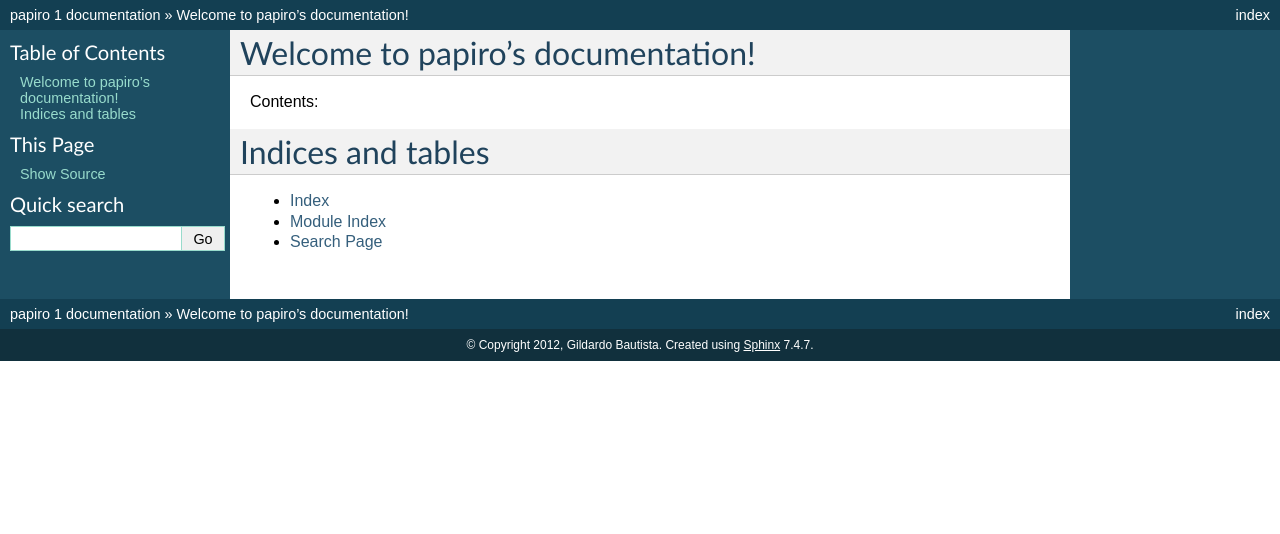
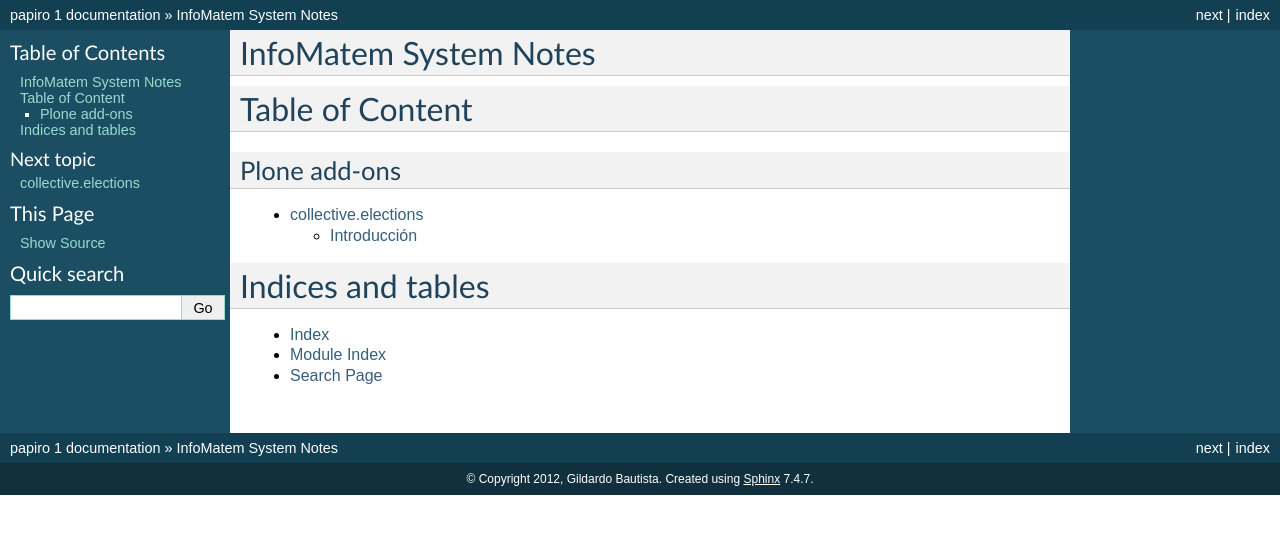
Before and after one commit to gil-cano/papiro, a Sphinx documentation site: the page built from source/index.rst, in a window 1280 px wide. Shown: the top 534 px of the page. Built offline with Sphinx 7.4.7, drawn with Linux system fonts in a browser that asks for light colours.

Commit message:
add collective.lections add-on doc

```diff
--- /dev/null
+++ b/source/collective-elections.rst
@@ -0,0 +1,5 @@
+collective.elections
+====================
+
+Introducción
+------------
--- a/source/index.rst
+++ b/source/index.rst
@@ -3,15 +3,19 @@
    You can adapt this file completely to your liking, but it should at least
    contain the root `toctree` directive.
 
-Welcome to papiro's documentation!
-==================================
+InfoMatem System Notes
+======================
 
-Contents:
+Table of Content
+================
+
+Plone add-ons
+-------------
 
 .. toctree::
    :maxdepth: 2
 
-
+   collective-elections
 
 Indices and tables
 ==================
```
